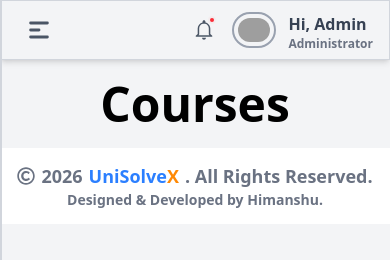
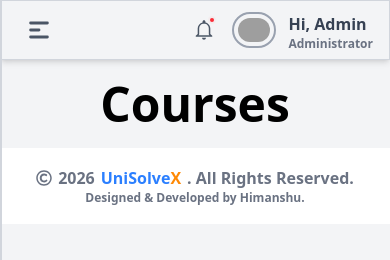
Before and after one commit to Himanshusingh00123/UniSolveX, a React (Vite) app: page /admin/courses in a window 390 px wide. Shown: the top 260 px of the page. Built offline with nearby package versions, Linux system fonts and the light colour scheme; grey boxes are pictures that could not be loaded.

Commit message:
i change footer font for small devices

```diff
--- a/src/Components/Admin/Layout.jsx
+++ b/src/Components/Admin/Layout.jsx
@@ -251,7 +251,7 @@ const Layout = () => {
         <Outlet />
 
         <footer className="bg-white flex flex-col items-center  justify-center sm:shadow-md  sm:border-2 border-gray-300 h-19 sm:rounded-lg sm:mx-2">
-          <h1 className="flex justify-center items-center gap-1.5 text-lg font-semibold text-gray-500">
+          <h1 className="flex justify-center items-center gap-1.5 sm:text-lg text-md font-semibold text-gray-500">
             <FaRegCopyright /> 2026
             <span className="flex justify-center items-center font-bold text-blue-500">
               UniSolve<span className="text-orange-400 ">X</span>
@@ -259,7 +259,7 @@ const Layout = () => {
             . All Rights Reserved.
           </h1>
 
-          <p className="text-sm font-semibold text-gray-500">
+          <p className="text-xs sm:text-sm font-semibold text-gray-500">
             Designed & Developed by Himanshu.
           </p>
         </footer>
```
